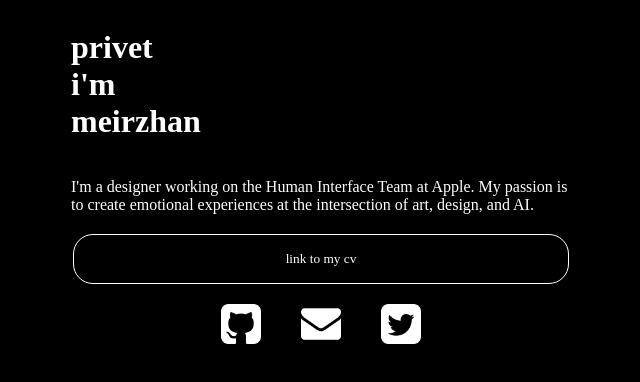
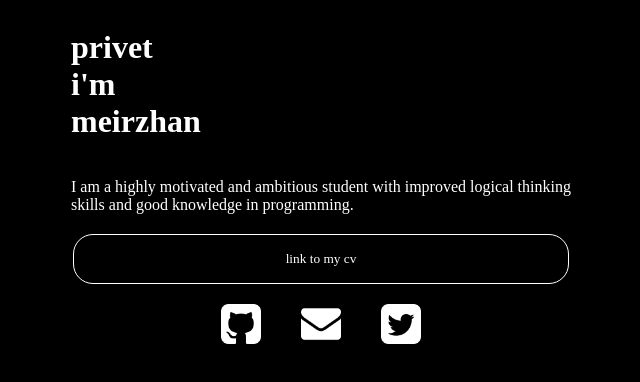
Before and after one commit to xbtio/portfolio, a plain HTML site: page index.html in a window 1280 px wide. Shown: the whole page, without its empty margins (319-959 px from the left). Drawn offline with Linux system fonts and the light colour scheme; a web font is replaced by a local one.

Commit message:
some changes

```diff
--- a/index.html
+++ b/index.html
@@ -17,7 +17,7 @@
             <span>meirzhan</span>
         </h1>
         <div class="row">
-            <p>I'm a designer working on the Human Interface Team at Apple. My passion is to create emotional experiences at the intersection of art, design, and AI.</p>
+            <p>I am a highly motivated and ambitious student with improved logical thinking skills and good knowledge in programming.</p>
         </div>
 
         <button>
```
